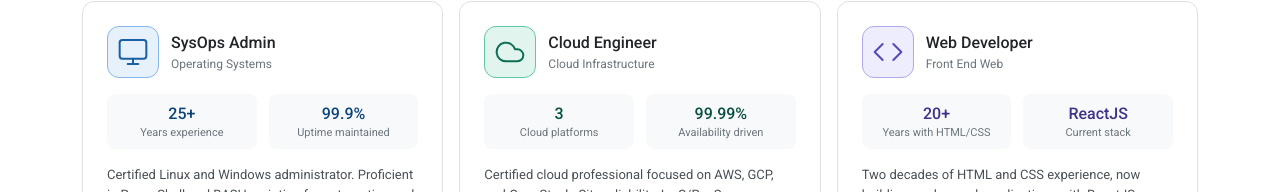
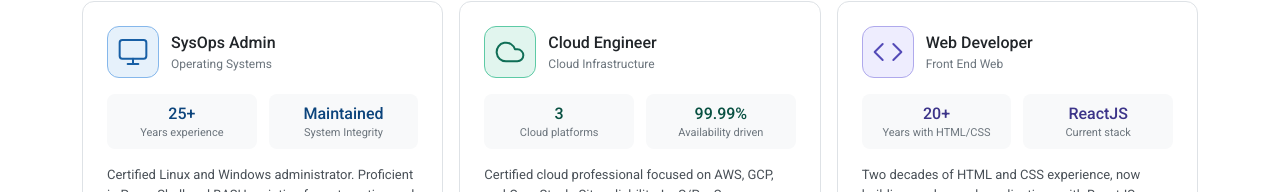
Before and after one commit to zemation/cloud-engineer-react, a React (Create React App) app: page / in a window 1280 px wide. Shown: the part 318-510 px from the top of the page. Built offline with nearby package versions, Linux system fonts and the light colour scheme.

Commit message:
updated home cards

```diff
--- a/src/components/Home.js
+++ b/src/components/Home.js
@@ -41,7 +41,7 @@ const SPECIALTIES = [
     footer: "Operating Systems",
     stats: [
       { value: "25+", label: "Years experience" },
-      { value: "99.9%", label: "Uptime maintained" },
+      { value: "Maintained", label: "System Integrity" },
     ],
     desc: "Certified Linux and Windows administrator. Proficient in PowerShell and BASH scripting for automation and system management.",
     tags: ["Linux", "Windows", "BASH", "PowerShell"],
```
